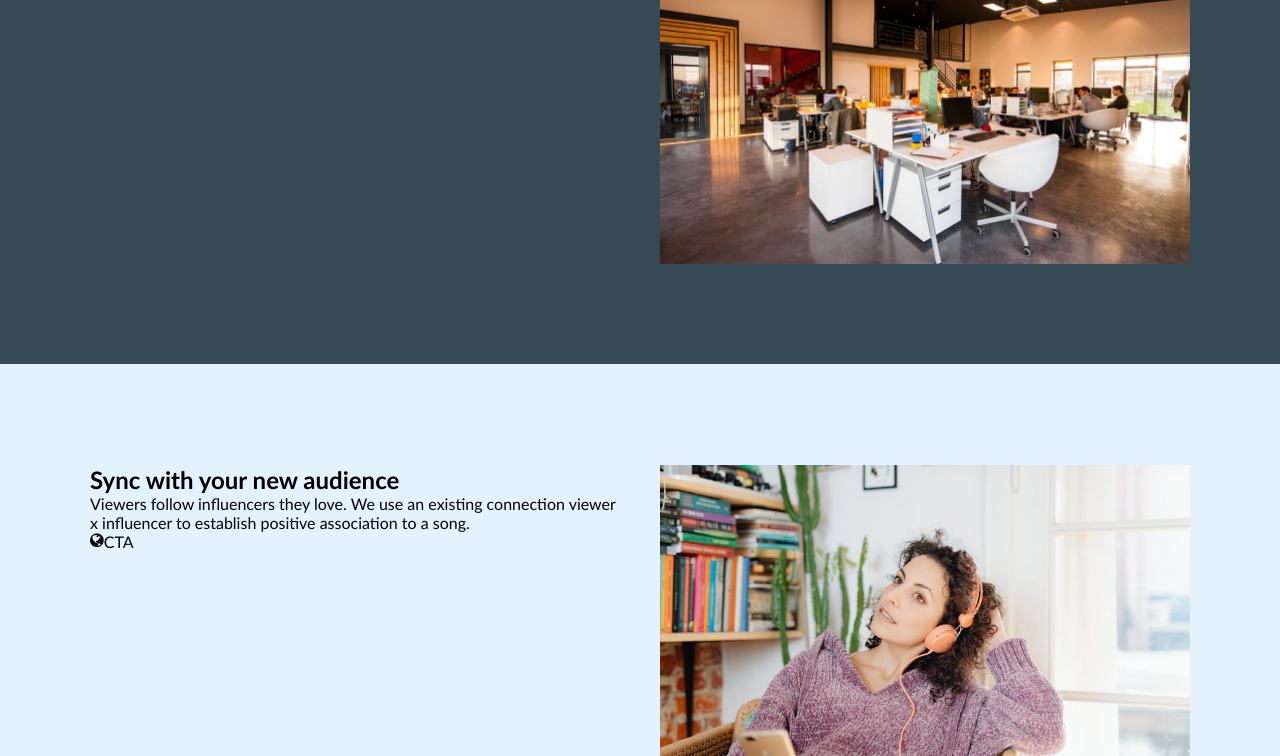
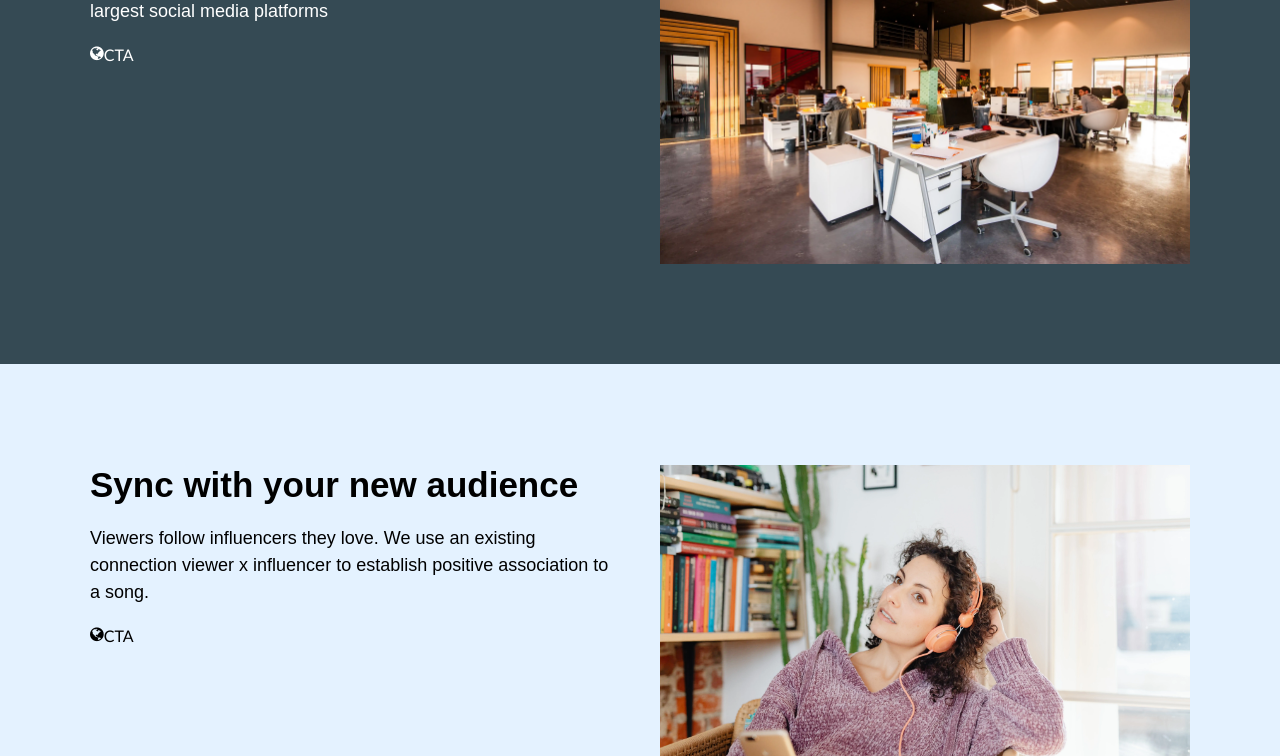
Before and after one commit to MantasUrb/19-algosongs, a website with bundled scripts: page index.html in a window 1280 px wide. Shown: the part 274-1030 px from the top of the page. Built offline with nearby package versions, Linux system fonts and the light colour scheme.

Commit message:
fonts weights and sizes as global variables #6

```diff
--- a/css/base/base.css
+++ b/css/base/base.css
@@ -27,3 +27,17 @@ img {
 ul {
     list-style-position: inside;
 }
+h1, h2 {
+    font-family: var(--ff-heading);
+    font-size: var(--fs-500);
+    font-weight: var(--fw-heavy);
+    word-break: keep-all;
+}
+p {
+    font-family: var(--ff-body);
+    font-size: var(--fs-300);
+    font-weight: var(--fw-light);
+    word-break: keep-all;
+    line-height: 150%;
+    padding: 20px 0;
+}
--- a/css/base/variables.css
+++ b/css/base/variables.css
@@ -4,4 +4,17 @@
     --charcoal-color: #354A54;
     --white-color: #FFFFFF;
     --black-color: #121212;
+
+    --ff-body: "Heebo", sans-serif;
+    --ff-heading: "Oswald", sans-serif;
+
+    --fs-xl: 70px;
+    --fs-600: 50px;
+    --fs-500: 35px;
+    --fs-400: 20px;
+    --fs-300: 18px;
+
+    --fw-heavy: 800;
+    --fw-medium: 600;
+    --fw-light: 300;
 }
--- a/js/components/hamburger.js
+++ b/js/components/hamburger.js
@@ -4,7 +4,6 @@ function hamburger () {
     const navDOM = document.querySelector('header nav');
 
     hamburgerDOM.addEventListener('click', () => {
-        console.log("CLICKED");
         navDOM.classList.toggle('hidden');
     })
 
```
